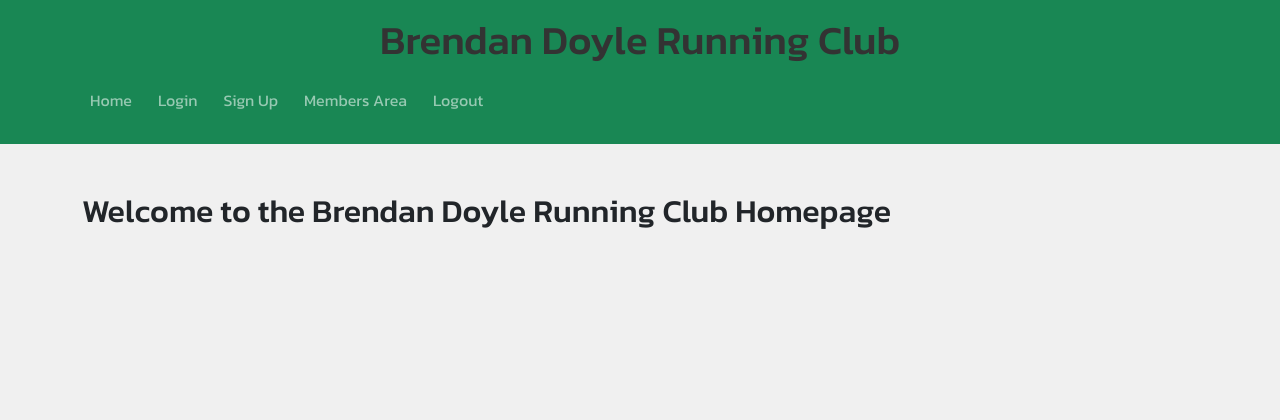
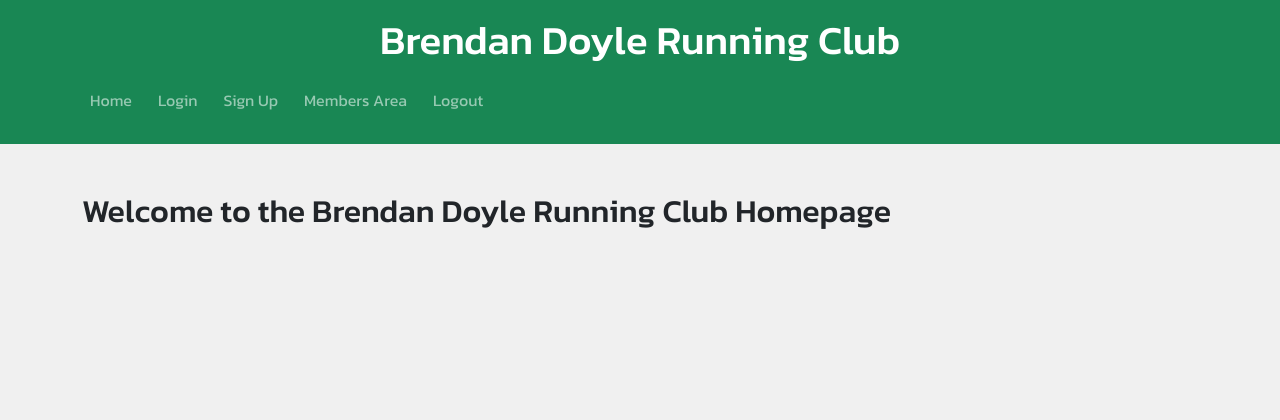
Before and after one commit to BrianMcConway/brendan-doyle-running-club, a Django app: page / in a window 1280 px wide. Shown: the top 420 px of the page. Run offline with Django 5.2, Linux system fonts and the light colour scheme; some libraries are stand-ins or nearby versions.

Commit message:
Test css caching.

```diff
--- a/static/css/style.css
+++ b/static/css/style.css
@@ -33,12 +33,12 @@ nav ul li a {
 }
 
 h1 {
-    color: #333;
+    color: #ffffff;
 }
 
 p {
     font-family: Kanit, sans-serif;
-    color: #fff;
+    color: #ffffff;
 }
 
 main {
```
